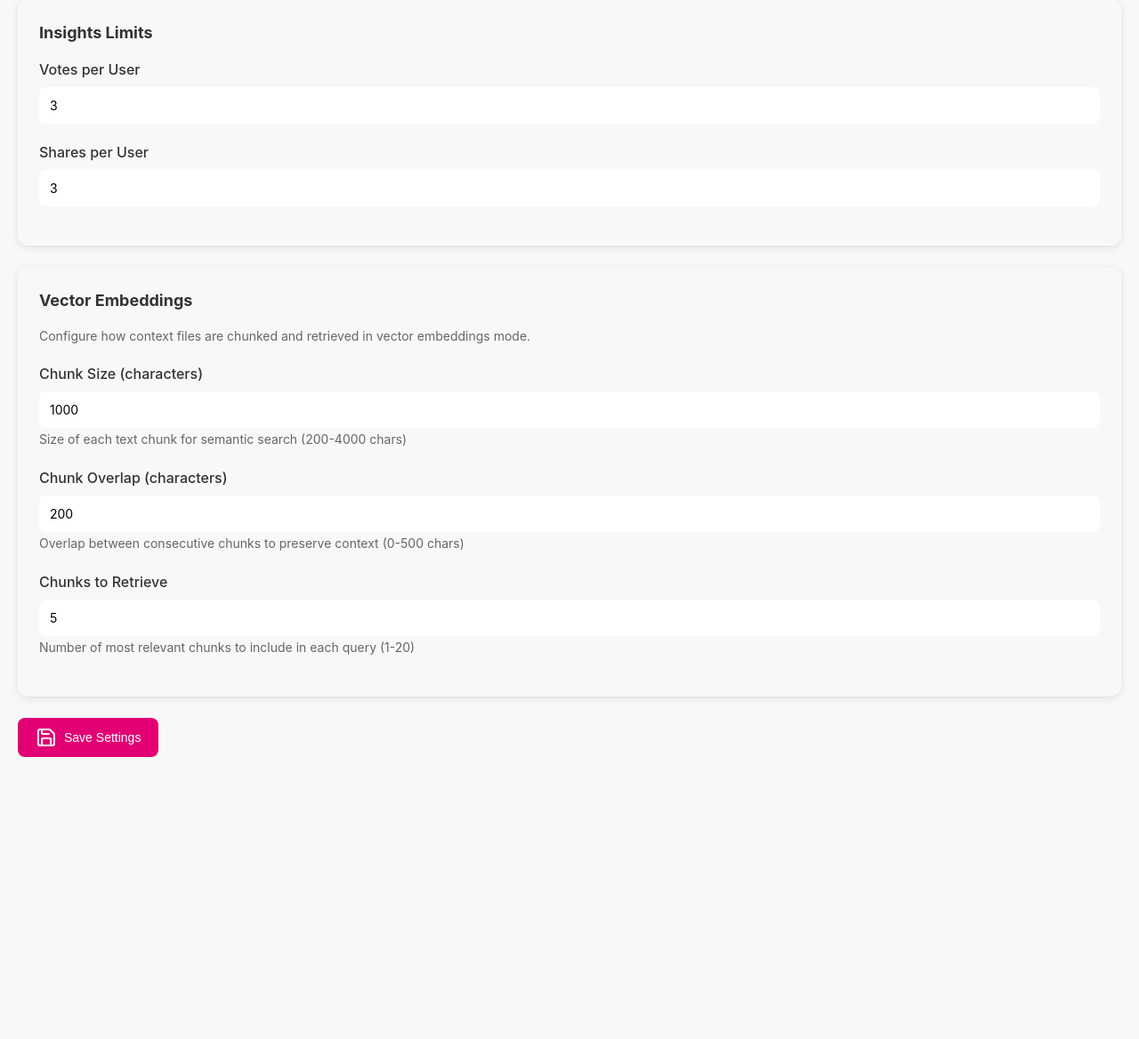
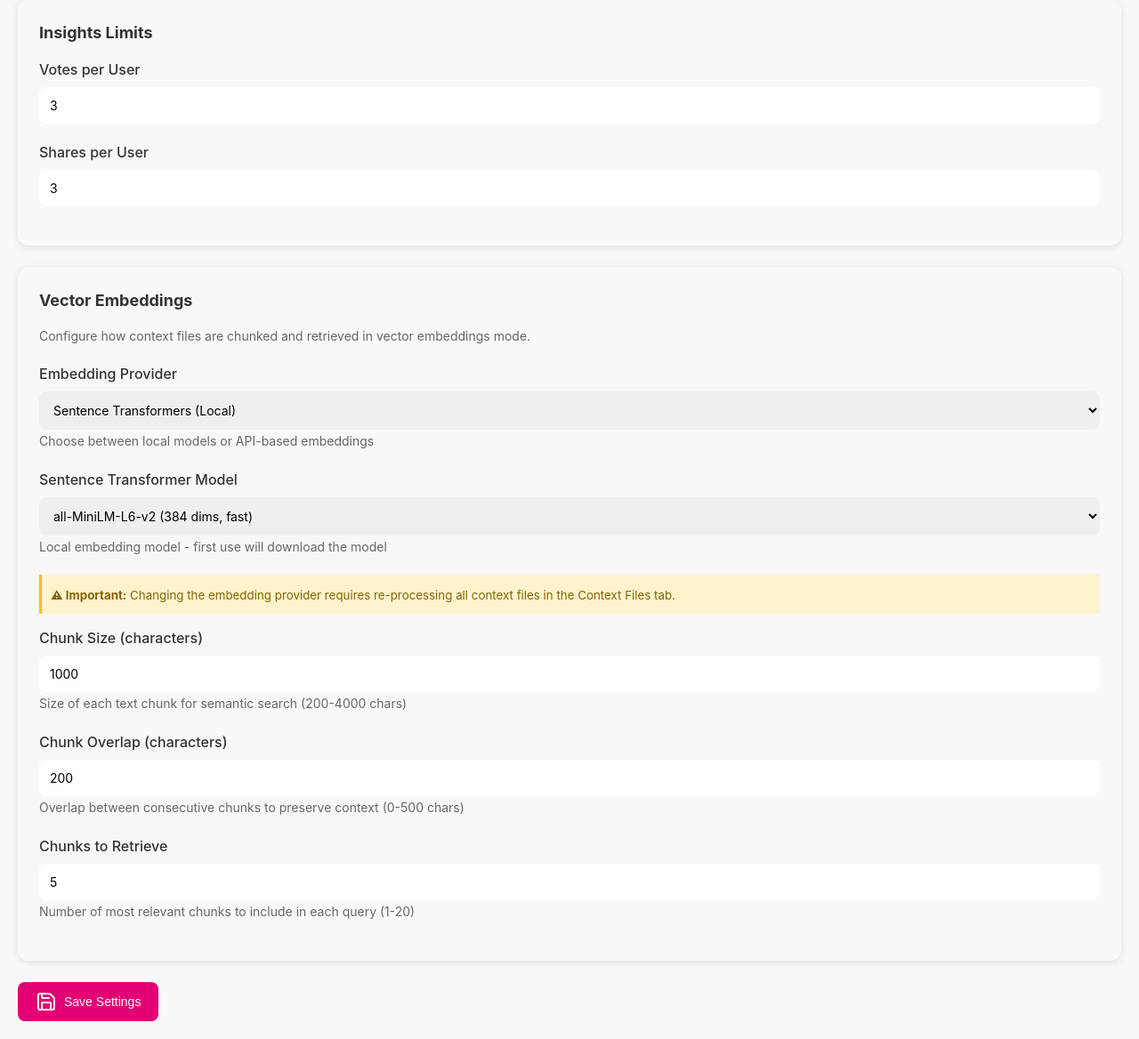
Before and after one commit to beliczki/ConfAI, a Flask app: page /admin in a window 1280 px wide, after a click on "Settings". Shown: the part 2619-3787 px from the top of the page at 89% size. Before the commit the page ends 3470 px from the top, so only its background shows below. Run offline with Flask 3, Linux system fonts and the light colour scheme; the visitor is signed in with stand-in values (Sample User, id 1); data comes from the database, SQL or seed files in the repository; data that the repository does not hold is empty; some libraries are stand-ins or nearby versions.

Commit message:
Add Gemini multilingual embeddings support and UI improvements
- Add Gemini text-embedding-004 as alternative embedding provider (768-dim, multilingual)
- Support 100+ languages including Hungarian and English for semantic search
- Add provider selection UI in admin settings (Sentence Transformers vs Gemini)
- Fix embedding dimension mismatch when switching providers (recreate collection)
- Fix query embedding format for ChromaDB compatibility (flatten nested arrays)
- Fix embedding processing success callback (show completion message and stats)
- Replace inline styles with CSS classes for embedding info box
- Update README documentation with multilingual embedding features
- Increase embedding processing timeout to 5 minutes for large datasets

🤖 Generated with [Claude Code](https://claude.com/claude-code)

Co-Authored-By: Claude <noreply@anthropic.com>

```diff
--- a/app/routes/admin.py
+++ b/app/routes/admin.py
@@ -918,3 +918,53 @@ def get_embedding_stats():
             'chunk_count': 0,
             'error': str(e)
         }), 500
+
+
+@admin_bp.route('/api/admin/embeddings/provider', methods=['GET'])
+@admin_required
+def get_embedding_provider():
+    """Get current embedding provider settings."""
+    try:
+        provider = Settings.get('embedding_provider', 'sentence-transformers')
+        st_model = Settings.get('st_model_name', 'all-MiniLM-L6-v2')
+
+        return jsonify({
+            'success': True,
+            'provider': provider,
+            'st_model_name': st_model
+        })
+    except Exception as e:
+        return jsonify({'error': str(e)}), 500
+
+
+@admin_bp.route('/api/admin/embeddings/provider', methods=['POST'])
+@admin_required
+def update_embedding_provider():
+    """Update embedding provider settings."""
+    try:
+        data = request.get_json()
+
+        provider = data.get('provider', '').strip()
+        st_model = data.get('st_model_name', 'all-MiniLM-L6-v2').strip()
+
+        # Validate provider
+        if provider not in ['sentence-transformers', 'gemini']:
+            return jsonify({'error': 'Invalid provider. Must be sentence-transformers or gemini'}), 400
+
+        # Save settings
+        Settings.set('embedding_provider', provider)
+        if provider == 'sentence-transformers':
+            Settings.set('st_model_name', st_model)
+
+        print(f"Embedding provider updated to: {provider}")
+        if provider == 'sentence-transformers':
+            print(f"Sentence transformer model: {st_model}")
+
+        return jsonify({
+            'success': True,
+            'message': f'Embedding provider updated to {provider}',
+            'provider': provider,
+            'st_model_name': st_model if provider == 'sentence-transformers' else None
+        })
+    except Exception as e:
+        return jsonify({'error': str(e)}), 500
--- a/app/static/css/admin.css
+++ b/app/static/css/admin.css
@@ -1740,6 +1740,18 @@ input:checked + .toggle-slider:before {
     margin: 0;
 }
 
+/* Embedding provider info box */
+.embedding-info-box {
+    padding: 10px;
+    background: var(--secondary);
+    border-radius: 4px;
+    margin-top: 5px;
+}
+
+.embedding-info-box div {
+    margin: 4px 0;
+}
+
 /* Embeddings Stats Inline */
 .embeddings-stats-inline {
     display: flex;
--- a/app/static/js/admin.js
+++ b/app/static/js/admin.js
@@ -1181,6 +1181,10 @@ async function saveSettings() {
     const chunkOverlap = document.getElementById('chunk-overlap')?.value;
     const chunksToRetrieve = document.getElementById('chunks-to-retrieve')?.value;
 
+    // Get embedding provider settings
+    const embeddingProvider = document.getElementById('embedding-provider')?.value;
+    const stModelName = document.getElementById('st-model-name')?.value;
+
     // Get model names
     const claudeModel = document.getElementById('claude-model')?.value?.trim();
     const geminiModel = document.getElementById('gemini-model')?.value?.trim();
@@ -1215,8 +1219,8 @@ async function saveSettings() {
     }
 
     try {
-        // Save LLM provider, welcome message, new chat text, embeddings settings, model names, and conversation starters
-        const [providerResponse, welcomeResponse, newChatResponse, embeddingsResponse, modelNamesResponse, startersResponse] = await Promise.all([
+        // Save LLM provider, welcome message, new chat text, embeddings settings, embedding provider, model names, and conversation starters
+        const [providerResponse, welcomeResponse, newChatResponse, embeddingsResponse, embeddingProviderResponse, modelNamesResponse, startersResponse] = await Promise.all([
             fetch('/api/config', {
                 method: 'POST',
                 headers: {
@@ -1250,6 +1254,17 @@ async function saveSettings() {
                     chunks_to_retrieve: parseInt(chunksToRetrieve)
                 })
             }),
+            fetch('/api/admin/embeddings/provider', {
+                method: 'POST',
+                headers: {
+                    ...getAuthHeaders(),
+                    'Content-Type': 'application/json'
+                },
+                body: JSON.stringify({
+                    provider: embeddingProvider,
+                    st_model_name: stModelName
+                })
+            }),
             fetch('/api/admin/model-names', {
                 method: 'POST',
                 headers: {
@@ -1273,7 +1288,7 @@ async function saveSettings() {
             })
         ]);
 
-        if (!providerResponse.ok || !welcomeResponse.ok || !embeddingsResponse.ok || !modelNamesResponse.ok || !startersResponse.ok) {
+        if (!providerResponse.ok || !welcomeResponse.ok || !embeddingsResponse.ok || !embeddingProviderResponse.ok || !modelNamesResponse.ok || !startersResponse.ok) {
             throw new Error('Failed to save settings');
         }
 
@@ -1773,7 +1788,7 @@ async function processEmbeddings() {
     try {
         // Create abort controller for timeout
         const controller = new AbortController();
-        const timeoutId = setTimeout(() => controller.abort(), 120000); // 2 minute timeout
+        const timeoutId = setTimeout(() => controller.abort(), 300000); // 5 minute timeout for large embedding processing
 
         const response = await fetch('/api/admin/embeddings/process', {
             method: 'POST',
@@ -1802,14 +1817,20 @@ async function processEmbeddings() {
 
         const data = await response.json();
 
+        // Update stats first to get the counts
+        await loadEmbeddingStats();
+
+        // Display success message
         if (statusEl) {
-            statusEl.innerHTML = '<i data-lucide="check-circle"></i> ' + data.message;
+            const message = data.message || 'Embeddings processed successfully!';
+            const docCount = data.document_count || 'N/A';
+            const chunkCount = data.chunk_count || 'N/A';
+
+            statusEl.innerHTML = `<i data-lucide="check-circle"></i> ${message}<br><small>Documents: ${docCount} | Chunks: ${chunkCount}</small>`;
             statusEl.className = 'status-message success';
+            statusEl.style.display = 'block';
             lucide.createIcons();
         }
-
-        // Update stats
-        loadEmbeddingStats();
 
     } catch (error) {
         console.error('Error processing embeddings:', error);
@@ -2015,19 +2036,35 @@ async function saveEmbeddingSettings() {
 }
 
 /**
+ * Toggle embedding provider options visibility
+ */
+function toggleEmbeddingProvider() {
+    const provider = document.getElementById('embedding-provider')?.value;
+    const stOptions = document.getElementById('st-options');
+    const geminiOptions = document.getElementById('gemini-options');
+
+    if (provider === 'gemini') {
+        if (stOptions) stOptions.style.display = 'none';
+        if (geminiOptions) geminiOptions.style.display = 'block';
+    } else {
+        if (stOptions) stOptions.style.display = 'block';
+        if (geminiOptions) geminiOptions.style.display = 'none';
+    }
+}
+
+/**
  * Load embedding settings
  */
 async function loadEmbeddingSettings() {
     try {
+        // Load chunk settings
         const response = await fetch('/api/admin/embedding-settings', {
             headers: getAuthHeaders()
         });
 
         if (!response.ok) {
             console.log('No embedding settings found, using defaults');
-            return;
-        }
-
+        } else {
             const data = await response.json();
 
             const chunkSize = document.getElementById('chunk-size');
@@ -2046,7 +2083,33 @@ async function loadEmbeddingSettings() {
                 chunksToRetrieve.value = data.chunks_to_retrieve;
             }
 
-        console.log('Loaded embedding settings:', data);
+            console.log('Loaded embedding chunk settings:', data);
+        }
+
+        // Load embedding provider settings
+        const providerResponse = await fetch('/api/admin/embeddings/provider', {
+            headers: getAuthHeaders()
+        });
+
+        if (providerResponse.ok) {
+            const providerData = await providerResponse.json();
+
+            const providerSelect = document.getElementById('embedding-provider');
+            const stModelSelect = document.getElementById('st-model-name');
+
+            if (providerSelect && providerData.provider) {
+                providerSelect.value = providerData.provider;
+            }
+
+            if (stModelSelect && providerData.st_model_name) {
+                stModelSelect.value = providerData.st_model_name;
+            }
+
+            // Update visibility of provider options
+            toggleEmbeddingProvider();
+
+            console.log('Loaded embedding provider settings:', providerData);
+        }
 
     } catch (error) {
         console.error('Error loading embedding settings:', error);
--- a/app/templates/admin.html
+++ b/app/templates/admin.html
@@ -405,6 +405,43 @@
         <div class="section-card">
             <h3>Vector Embeddings</h3>
             <p class="help-text">Configure how context files are chunked and retrieved in vector embeddings mode.</p>
+
+            <div class="form-group">
+                <label for="embedding-provider">Embedding Provider</label>
+                <select id="embedding-provider" onchange="toggleEmbeddingProvider()">
+                    <option value="sentence-transformers">Sentence Transformers (Local)</option>
+                    <option value="gemini">Google Gemini (API)</option>
+                </select>
+                <small class="help-text">Choose between local models or API-based embeddings</small>
+            </div>
+
+            <div id="st-options" class="form-group">
+                <label for="st-model-name">Sentence Transformer Model</label>
+                <select id="st-model-name">
+                    <option value="all-MiniLM-L6-v2">all-MiniLM-L6-v2 (384 dims, fast)</option>
+                    <option value="paraphrase-multilingual-mpnet-base-v2">paraphrase-multilingual-mpnet-base-v2 (768 dims, multilingual)</option>
+                    <option value="all-mpnet-base-v2">all-mpnet-base-v2 (768 dims, quality)</option>
+                </select>
+                <small class="help-text">Local embedding model - first use will download the model</small>
+            </div>
+
+            <div id="gemini-options" class="form-group" style="display: none;">
+                <label>Gemini Embedding Details</label>
+                <div class="embedding-info-box">
+                    <div><strong>Model:</strong> text-embedding-004</div>
+                    <div><strong>Dimensions:</strong> 768</div>
+                    <div><strong>Multilingual:</strong> Yes (100+ languages including Hungarian)</div>
+                    <div><strong>Cost:</strong> Free (1500 requests/day)</div>
+                </div>
+                <small class="help-text">Requires GEMINI_API_KEY in .env file</small>
+            </div>
+
+            <div class="form-group" style="padding: 10px; background: #fff3cd; border-left: 3px solid #ffc107; margin: 15px 0;">
+                <small style="color: #856404;">
+                    <strong>⚠ Important:</strong> Changing the embedding provider requires re-processing all context files in the Context Files tab.
+                </small>
+            </div>
+
             <div class="form-group">
                 <label for="chunk-size">Chunk Size (characters)</label>
                 <input type="number" id="chunk-size" value="1000" min="200" max="4000" step="100">
```
Also changed, not shown: app/services/embedding_service.py (+148 -34 lines), README.md. Lines whose indentation alone changed are shown as unchanged.
